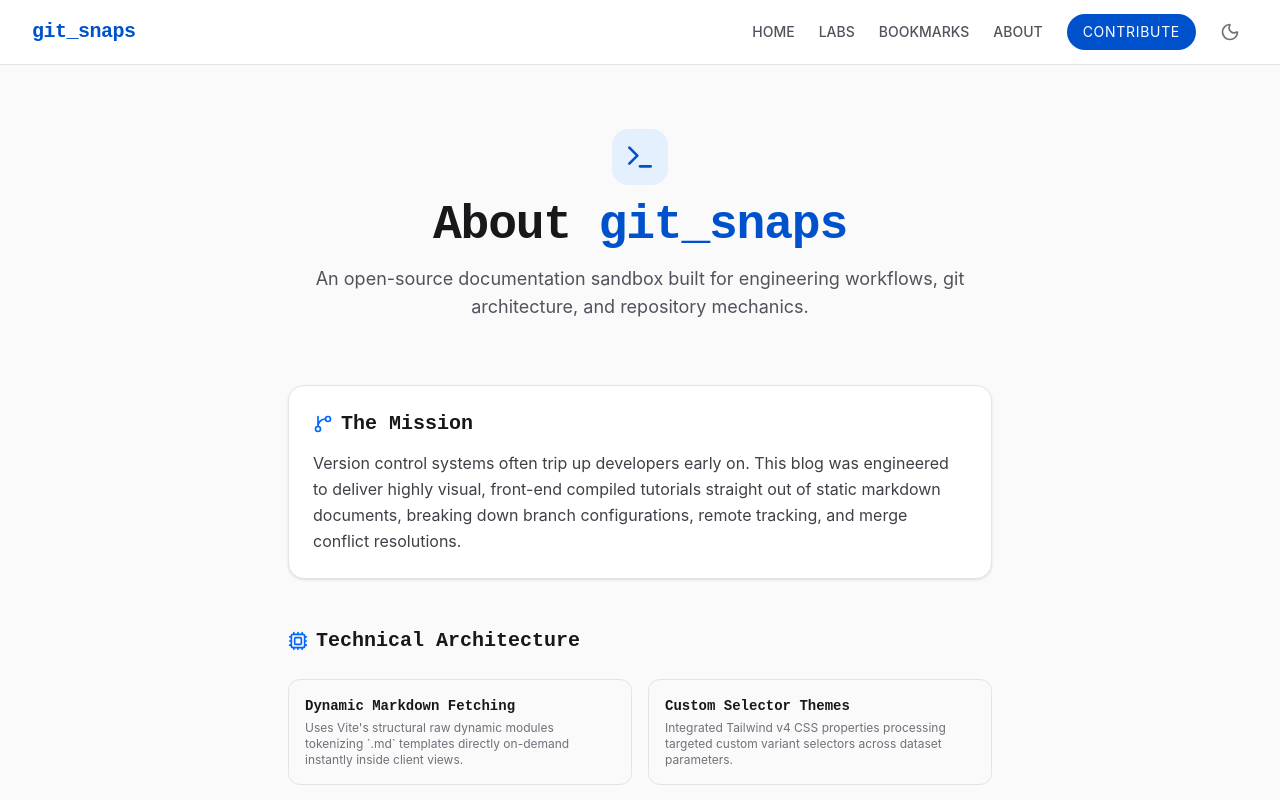
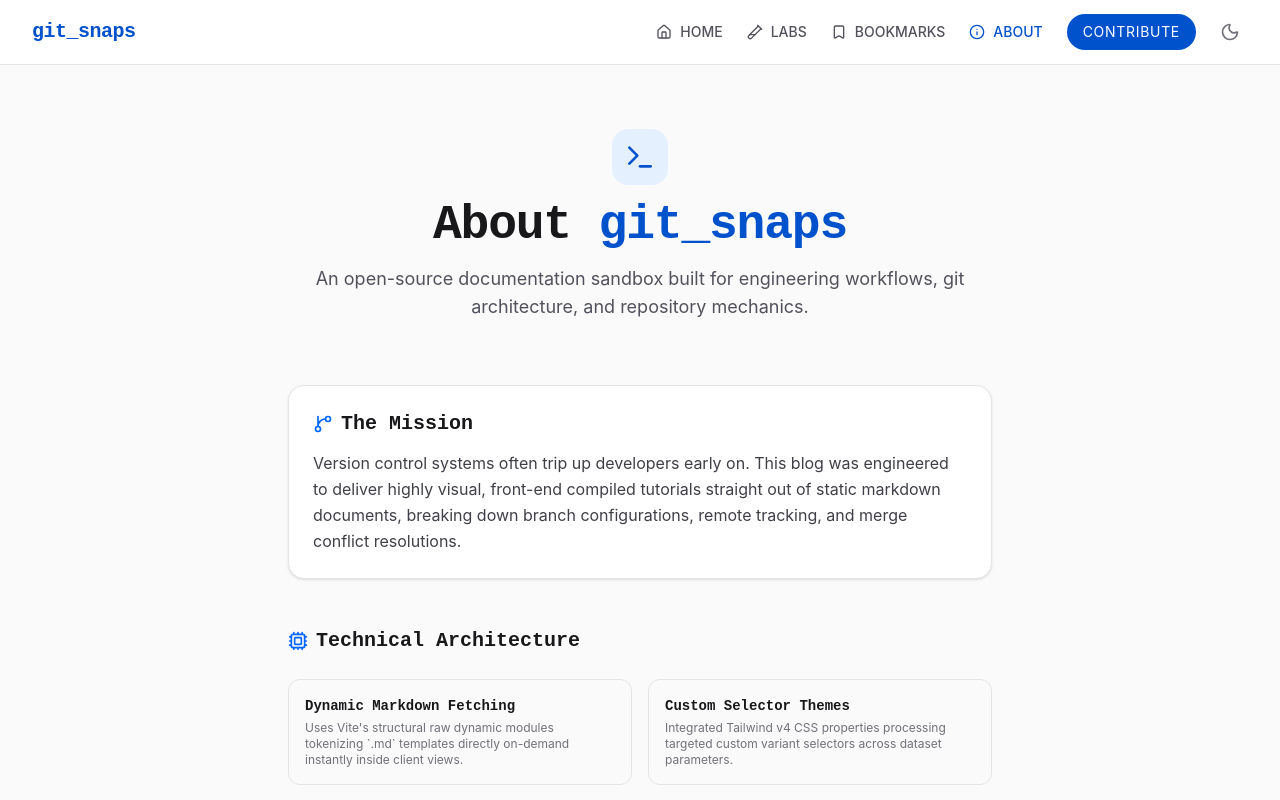
Before and after one commit to rahafebx/git-snaps, a React (Vite) app: page /about in a window 1280 px wide. Shown: the top 800 px of the page. Built offline with nearby package versions, Linux system fonts and the light colour scheme.

Commit message:
feat: Enhance Navbar with icons and active link highlighting

```diff
--- a/src/components/Navbar.jsx
+++ b/src/components/Navbar.jsx
@@ -1,18 +1,19 @@
 import { useState } from "react";
 import { Link } from "react-router-dom";
 import { useTheme } from "../context/ThemeContext";
-import { Sun, Moon, Menu, X, GitPullRequestArrow } from "lucide-react";
+import { Sun, Moon, Menu, X, GitPullRequestArrow, TestTubeDiagonal, House, Bookmark, Info } from "lucide-react";
 
 const navLinks = [
-  { name: "Home", path: "/" },
-  { name: "Labs", path: "/labs" },
-  { name: "Bookmarks", path: "/bookmarks" },
-  { name: "About", path: "/about" },
+  { name: "Home", path: "/", icon: House },
+  { name: "Labs", path: "/labs", icon: TestTubeDiagonal },
+  { name: "Bookmarks", path: "/bookmarks", icon: Bookmark },
+  { name: "About", path: "/about", icon: Info }
 ];
 
 export const Navbar = () => {
   const [isOpen, setIsOpen] = useState(false);
   const { isDark, toggleTheme } = useTheme();
+  const [ isActive, setIsActive ] = useState(document.location.pathname);
 
   return (
     <nav className="border-b border-zinc-200 bg-white/90 backdrop-blur-md dark:border-zinc-800 dark:bg-zinc-900/90 sticky top-0 z-50 transition-colors duration-200">
@@ -36,8 +37,15 @@ export const Navbar = () => {
                 <Link
                   key={link.name}
                   to={link.path}
-                  className="text-sm font-medium text-zinc-600 hover:text-primary-600 dark:text-zinc-300 dark:hover:text-primary-400 uppercase"
+                  onClick={() => {
+                    setIsActive(link.path);
+                  }
+                  }
+                  className={`text-sm flex items-center gap-2 font-medium  hover:text-primary-600  dark:hover:text-primary-400 uppercase
+                    ${isActive === link.path ? "text-primary-600 dark:text-primary-400" : "text-zinc-600 dark:text-zinc-300"}
+                    `}
                 >
+                  <link.icon className="h-4 w-4 inline" />
                   {link.name}
                 </Link>
               ))}
@@ -101,9 +109,13 @@ export const Navbar = () => {
               to={link.path}
               onClick={() => {
                 setIsOpen(false);
+                setIsActive(link.path);
               }}
-              className="block rounded-md px-3 py-2 text-base font-medium text-zinc-700 hover:bg-zinc-50 hover:text-primary-600 dark:text-zinc-300 dark:hover:bg-zinc-800 dark:hover:text-primary-400 uppercase"
+              className={`flex items-center gap-2 rounded-md px-3 py-2 text-sm font-medium  hover:bg-zinc-50 hover:text-primary-600 dark:hover:bg-zinc-800 dark:hover:text-primary-400 uppercase
+                ${isActive === link.path ? "text-primary-600 dark:text-primary-400" : "text-zinc-600 dark:text-zinc-300"}
+                `}
             >
+              <link.icon className="h-4 w-4 inline" />
               {link.name}
             </Link>
           ))}
```
